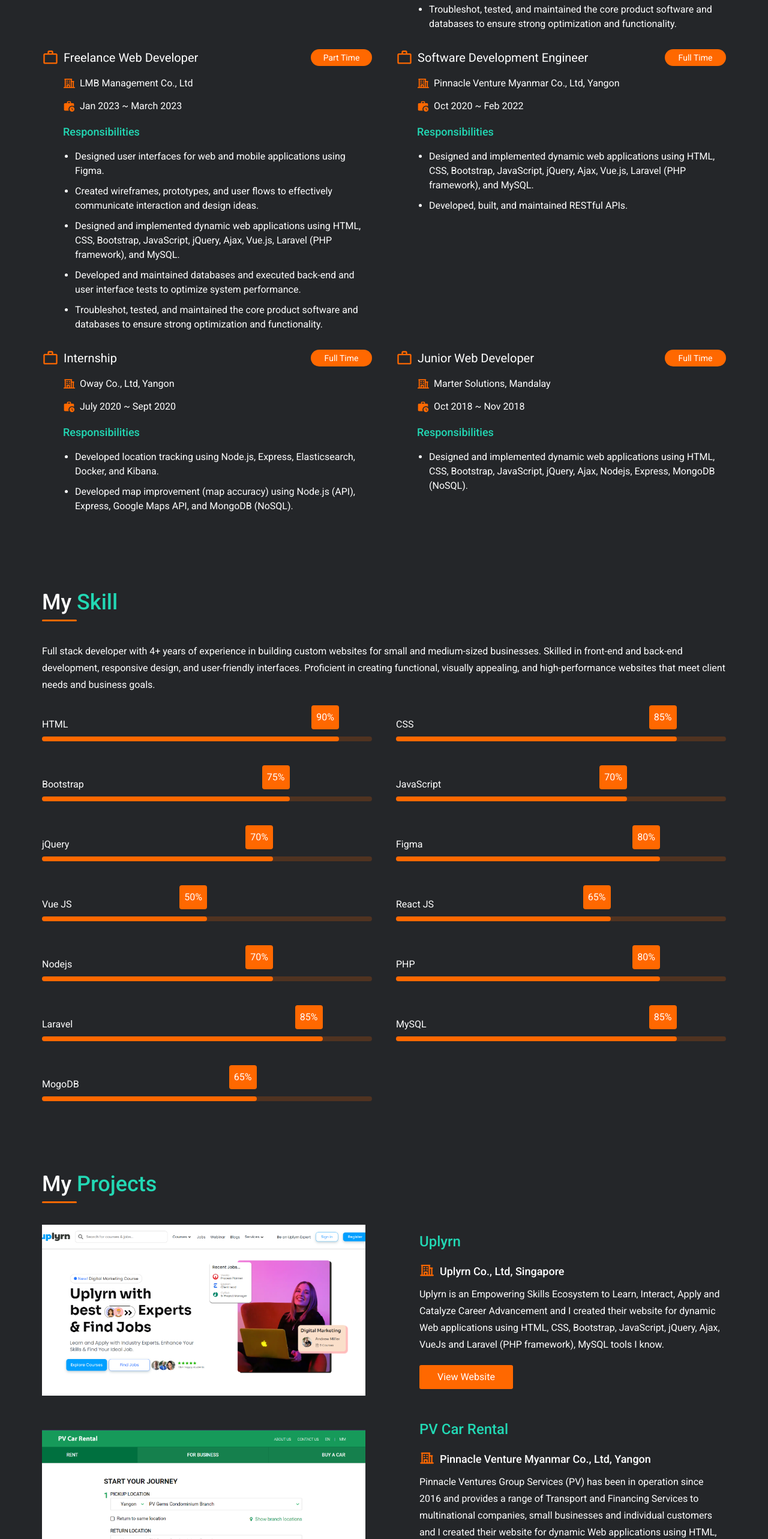
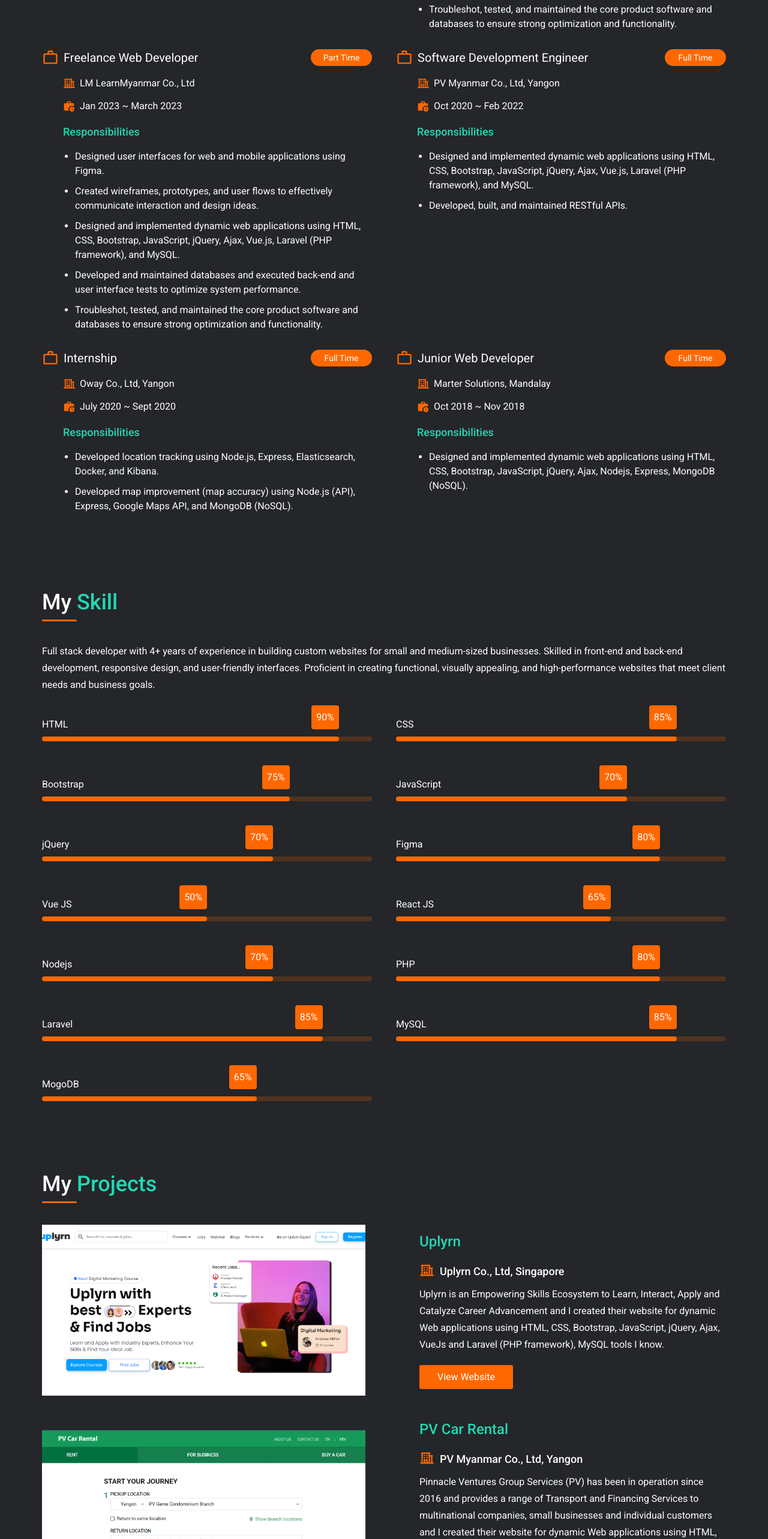
Before and after one commit to Naung2024/personal-portfolio, a React (Vite) app: page / in a window 1280 px wide. Shown: the part 2440-5006 px from the top of the page at 60% size. Built offline with nearby package versions, Linux system fonts and the light colour scheme.

Commit message:
Updated content and CV form

```diff
--- a/src/components/MyProject.jsx
+++ b/src/components/MyProject.jsx
@@ -43,7 +43,7 @@
                     <h4 className="text-custom-green text-2xl font-medium sm:block hidden">PV Car Rental</h4>
                     <div className="flex mt-0 sm:mt-5 mb-2.5 items-start">
                         <PiBuildingOfficeBold className="text-custom-orange size-6"/>
-                        <h6 className="text-lg font-medium text-white ml-2.5">Pinnacle Venture Myanmar Co., Ltd, Yangon</h6>
+                        <h6 className="text-lg font-medium text-white ml-2.5">PV Myanmar Co., Ltd, Yangon</h6>
                     </div>
                     <p className="text-white font-normal leading-7 mb-5">
                         Pinnacle Ventures Group Services (PV) has been in operation since 2016 and provides a range of Transport and Financing Services to multinational companies, small businesses and individual customers and I created their website for dynamic Web applications using HTML, CSS, Bootstrap, JavaScript, jQuery, Ajax, VueJs and Laravel (PHP framework), MySQL tools I know.
--- a/src/components/WorkExperience.jsx
+++ b/src/components/WorkExperience.jsx
@@ -86,7 +86,7 @@
                     <div className="ml-[35px] mt-[15px]">
                         <div className="flex mb-2.5 items-center">
                             <PiBuildingOfficeBold className="text-custom-orange size-5 mr-2"/>
-                            <p className="text-white font-normal leading-7">LMB Management Co., Ltd</p>
+                            <p className="text-white font-normal leading-7">LM LearnMyanmar Co., Ltd</p>
                         </div>
                         <div className="flex items-center">
                             <MdWorkHistory className="text-custom-orange size-5 mr-2" />
@@ -117,7 +117,7 @@
                     <div className="ml-[35px] mt-[15px]">
                         <div className="flex mb-2.5 items-center">
                             <PiBuildingOfficeBold className="text-custom-orange size-5 mr-2"/>
-                            <p className="text-white font-normal leading-7">Pinnacle Venture Myanmar Co., Ltd, Yangon</p>
+                            <p className="text-white font-normal leading-7">PV Myanmar Co., Ltd, Yangon</p>
                         </div>
                         <div className="flex items-center">
                             <MdWorkHistory className="text-custom-orange size-5 mr-2" />
```
Also changed, not shown: 1 other file (tests, documents, lock files or other folders).
